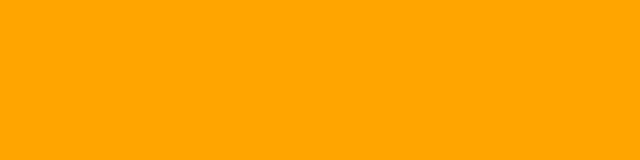
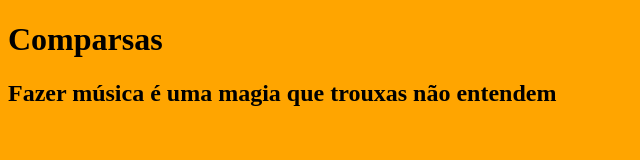
Before and after one commit to whomaij/comparasa.github.io, a plain HTML site: page index.html in a window 1280 px wide. Shown: the whole page, without its empty margins (0-640 px from the left). Drawn offline with Linux system fonts and the light colour scheme.

Commit message:
Update index.html

```diff
--- a/index.html
+++ b/index.html
@@ -8,5 +8,13 @@
 	</head>
 	<body>
 
+		<div class="container">
+			<header>
+				<h1>Comparsas</h1>
+				<h2>Fazer música é uma magia que trouxas não entendem</h2>
+			</header>
+
+		</div>
+
 	</body>
 </html>
```
